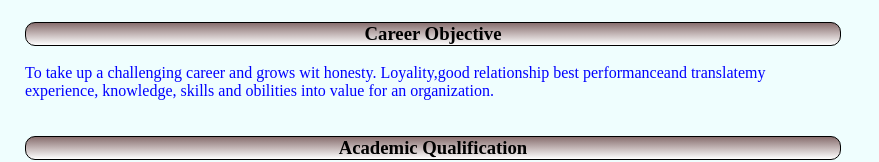
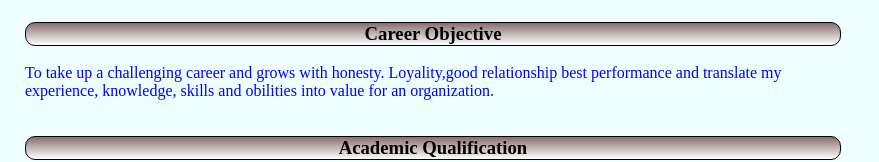
Before and after one commit to sandeep-774/My-Resume, a plain HTML site: page index.html in a window 1280 px wide. Shown: the part 138-300 px from the top of the page, without its empty margins (0-879 px from the left). Drawn offline with Linux system fonts and the light colour scheme.

Commit message:
Update index.html

```diff
--- a/index.html
+++ b/index.html
@@ -30,8 +30,8 @@
         <div class="career">
             <h3>Career Objective</h3>
             <br>
-            <p>To take up a challenging career and grows wit honesty. Loyality,good relationship best performanceand
-                translatemy experience, knowledge, skills and obilities into value for an organization. </p>
+            <p>To take up a challenging career and grows with honesty. Loyality,good relationship best performance and
+                translate my experience, knowledge, skills and obilities into value for an organization. </p>
             <br>
             <br>
         </div>
```
